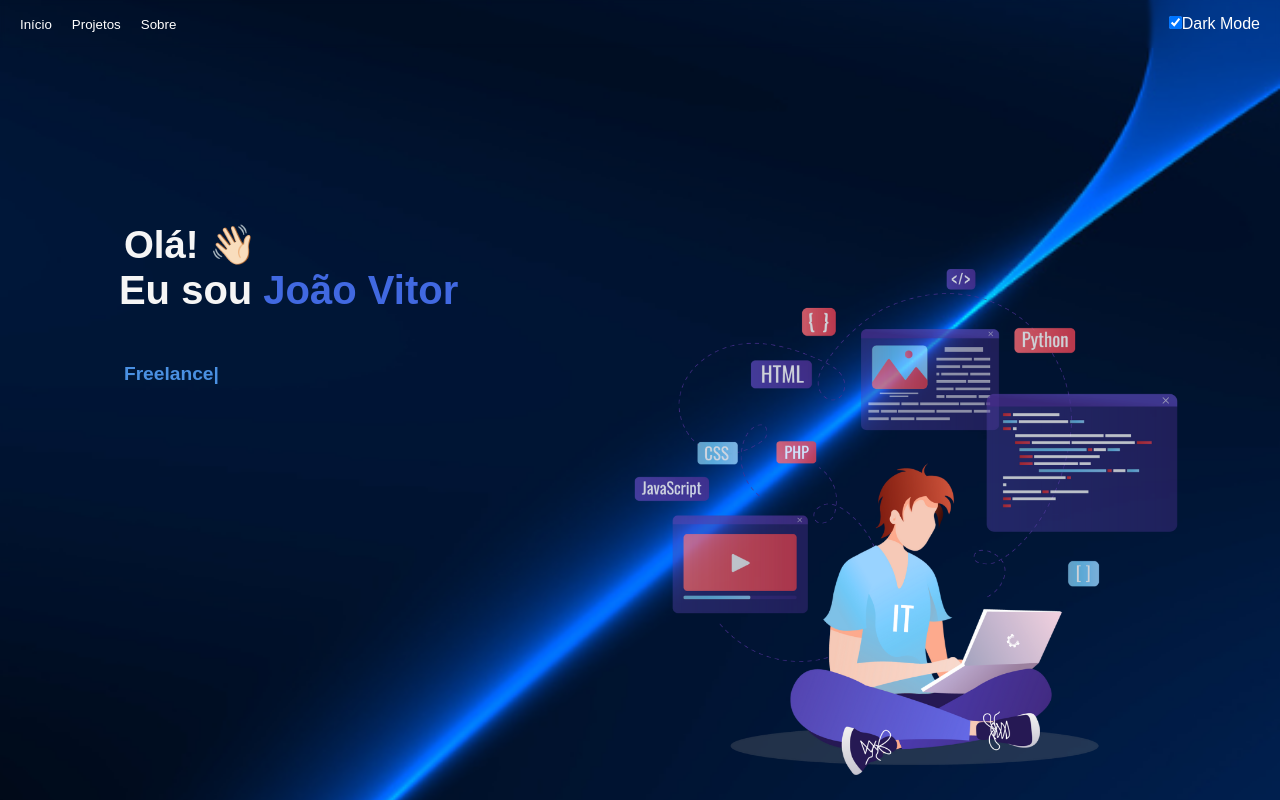
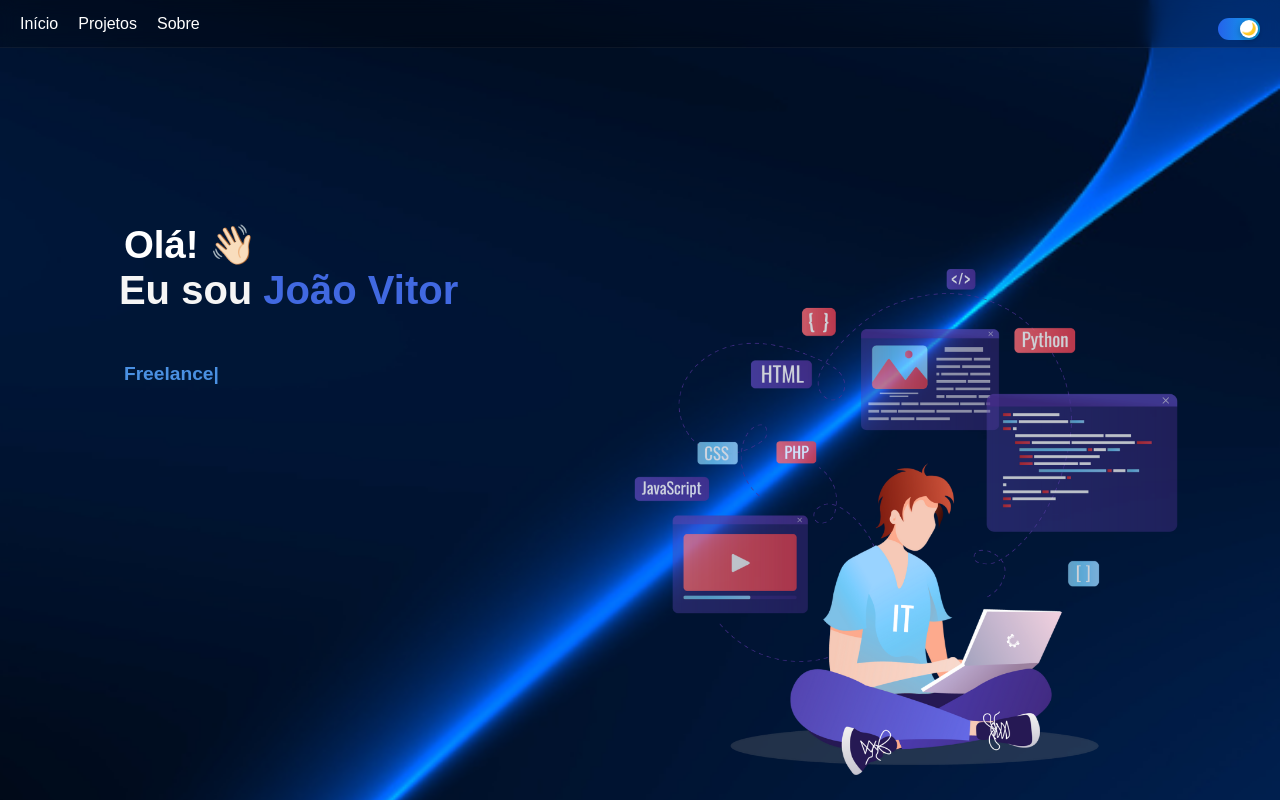
Before and after one commit to joaogentelucio/meu-portfolio, a React (Vite) app: page / in a window 1280 px wide. Built offline with nearby package versions, Linux system fonts and the light colour scheme.

Commit message:
ajuste de estilo e switch implementado para definir tema

```diff
--- a/src/components/HeaderComponent.tsx
+++ /dev/null
@@ -1,37 +0,0 @@
-import { useTheme } from '@/context/ThemeContext';
-import themes from '@/styles/themes';
-import styles from '@/styles/Header.module.css'
-
-interface HeaderProps {
-  scrollToSection: (id: string) => void;
-}
-
-export default function HeaderComponent({ scrollToSection }: HeaderProps) {
-  const { theme, toggleTheme } = useTheme();
-
-  return (
-    <header className={styles.header} style={{ color: theme.colors.text }}>
-     <nav>
-        <ul style={{ display: 'flex', gap: '20px', listStyle: 'none',  }}>
-          <li>
-            <button onClick={() => scrollToSection('section1')} style={{ color: theme.colors.text }}>Início</button>
-          </li>
-          <li>
-            <button onClick={() => scrollToSection('section2')} style={{ color: theme.colors.text }}>Projetos</button>
-          </li>
-          <li>
-            <button onClick={() => scrollToSection('section3')} style={{ color: theme.colors.text }}>Sobre</button>
-          </li>
-        </ul>
-      </nav>
-      <label>
-        <input
-          type="checkbox"
-          checked={theme === themes.darkTheme} // Define o estado do checkbox
-          onChange={toggleTheme} // Alterna o tema quando clicado
-        />
-        {theme === themes.lightTheme ? 'Light Mode' : 'Dark Mode'}
-      </label>
-    </header>
-  );
-};
--- /dev/null
+++ b/src/components/header/index.tsx
@@ -0,0 +1,31 @@
+import { useTheme } from '@/context/ThemeContext';
+import themes from '@/themes';
+import styles from './style.module.css';
+import Switch from '../switch';
+
+interface HeaderProps {
+  scrollToSection: (id: string) => void;
+}
+
+export default function HeaderComponent({ scrollToSection }: HeaderProps) {
+  const { theme } = useTheme();
+
+  return (
+    <header className={styles.header} style={{ color: theme.colors.text }}>
+     <nav>
+        <ul style={{ display: 'flex', gap: '20px', listStyle: 'none',  }}>
+          <li>
+            <button onClick={() => scrollToSection('section1')} style={{ color: theme === themes.darkTheme ? theme.colors.text : theme.colors.primary }}>Início</button>
+          </li>
+          <li>
+            <button onClick={() => scrollToSection('section2')} style={{ color: theme === themes.darkTheme ? theme.colors.text : theme.colors.primary }}>Projetos</button>
+          </li>
+          <li>
+            <button onClick={() => scrollToSection('section3')} style={{ color: theme === themes.darkTheme ? theme.colors.text : theme.colors.primary }}>Sobre</button>
+          </li>
+        </ul>
+      </nav>
+      <Switch />
+    </header>
+  );
+};
--- /dev/null
+++ b/src/components/header/style.module.css
@@ -0,0 +1,30 @@
+* {
+    margin: 0;
+    padding: 0;
+    box-sizing: border-box;
+}
+
+.header {
+  width: 100%;
+  height: 6vh;
+  backdrop-filter: blur(8px);
+  display: flex;
+  justify-content: space-between;
+  align-items: center;
+  padding: 0 20px;
+  background-color: rgba(0, 0, 0, 0.2);
+  border-bottom: 1px solid rgba(255, 255, 255, 0.05);
+}
+
+button {
+  background-color: transparent;
+  border: none;
+  cursor: pointer;
+  font-size: 1rem;
+  color: inherit;
+  transition: color 0.2s ease;
+}
+
+button:hover {
+  color: silver !important;
+}
--- a/src/components/sections1/Section1.tsx
+++ b/src/components/sections1/Section1.tsx
@@ -1,5 +1,6 @@
-//import { useTheme } from '@/context/ThemeContext';
-import Header from "@/components/HeaderComponent";
+import Header from "@/components/header";
+import { useTheme } from '@/context/ThemeContext';
+import themes from '@/themes';
 import Type from "./Type";
 import styles from '@/styles/Section1.module.css';
 import logo from "@/assets/logo.png";
@@ -9,7 +10,7 @@ interface HeaderProps {
 }
 
 export default function Section1({ scrollToSection }: HeaderProps) {
-  //const { theme} = useTheme();
+  const { theme } = useTheme();
 
   return (
     <section id="section1" style={{ height: '100vh' }}>
@@ -17,7 +18,7 @@ export default function Section1({ scrollToSection }: HeaderProps) {
       <div className={styles.homeSelection}>
         <div className={styles.homeContent}>
           <div className={styles.homeHeader}>
-            <h1 className={styles.heading}>
+            <h1 className={styles.heading} style={{ color: theme === themes.darkTheme ? theme.colors.text : theme.colors.primary }}>
               Olá!{" "}
               <span className={styles.wave} role="img" aria-labelledby="wave">
                 👋🏻
--- /dev/null
+++ b/src/components/switch/index.tsx
@@ -0,0 +1,22 @@
+import { useTheme } from '@/context/ThemeContext';
+import themes from '@/themes';
+import styles from './style.module.css';
+
+export default function Switch() {
+    const { theme, toggleTheme } = useTheme()
+    const isDark = theme === themes.darkTheme;
+
+    return (
+        <label className={styles.switch} aria-label="Alternar tema">
+            <input
+                type="checkbox"
+                checked={isDark}
+                onChange={toggleTheme}
+                aria-checked={isDark}
+            />
+            <span className={styles.slider}>
+                <span className={styles.icon}>{isDark ? '🌙' : '☀️'}</span>
+            </span>
+        </label>
+    )
+}
--- /dev/null
+++ b/src/components/switch/style.module.css
@@ -0,0 +1,49 @@
+.switch {
+    width: 42px;
+    height: 22px;
+    margin: 0;
+    padding: 0;
+    line-height: 0;
+}
+
+.switch input {
+  opacity: 0;
+  width: 0;
+  height: 0;
+}
+
+.slider {
+  position: relative;
+  display: block;
+  width: 100%;
+  height: 100%;
+  background: linear-gradient(to right, #ccc, #aaa);
+  border-radius: 34px;
+  transition: background 0.3s ease;
+  cursor: pointer;
+}
+
+.icon {
+  position: absolute;
+  top: 2px;
+  left: 2px;
+  width: 18px;
+  height: 18px;
+  font-size: 12px;
+  background-color: white;
+  border-radius: 50%;
+  display: flex;
+  align-items: center;
+  justify-content: center;
+  box-shadow: 0 2px 6px rgba(0, 0, 0, 0.3);
+  transition: transform 0.3s ease, background 0.3s ease;
+  z-index: 2;
+}
+
+input:checked + .slider {
+  background: linear-gradient(to right, #2563eb, #0ea5e9);
+}
+
+input:checked + .slider .icon {
+  transform: translateX(20px);
+}
--- a/src/context/ThemeContext.tsx
+++ b/src/context/ThemeContext.tsx
@@ -1,5 +1,5 @@
 import React, { createContext, useContext, useState } from 'react';
-import themes, { Theme } from '@/styles/themes';
+import themes, { Theme } from '@/themes';
 
 interface ThemeContextType {
   theme: Theme;
--- a/src/styles/Header.module.css
+++ /dev/null
@@ -1,19 +0,0 @@
-.header {
-    width: 100%;
-    height: 6vh;
-    backdrop-filter: blur(2px);
-    display: flex;
-    justify-content: space-between;
-    align-items: center;
-    padding: 0 20px 0 20px;
-}
-
-button {
-    background-color: transparent;
-    border: none;
-    cursor: pointer;
-}
-
-button:hover {
-    color: silver !important;
-}
--- a/src/styles/themes/light.ts
+++ b/src/themes/light.ts
@@ -2,7 +2,7 @@ const lightTheme = {
   colors: {
     primary: '#4169E1',
     secondary: '#6495ED',
-    text: '#000000',
+    text: '#292929ff',
     success: '#50c86e',
     error: '#f45563',
     silver: '#C0C0C0',
```
Also changed, not shown: src/themes/dark.ts (renamed from src/styles/themes/dark.ts), src/themes/index.ts (renamed from src/styles/themes/index.ts).
